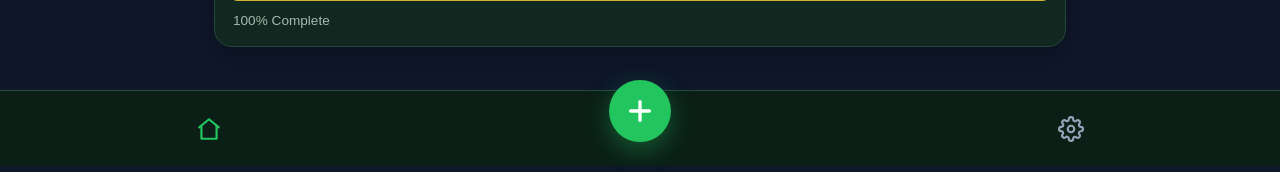
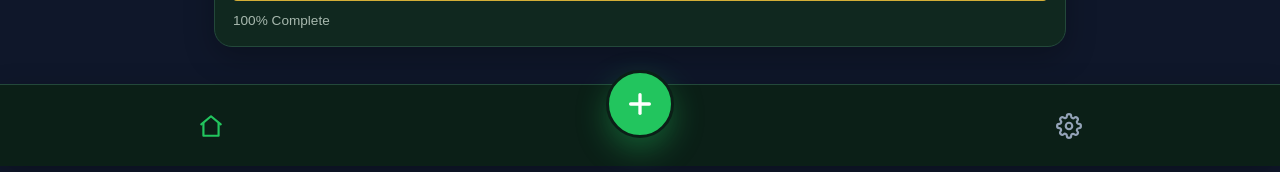
Before and after one commit to dcast-gif/Bet-Tracker, a Next.js app in the folder frontend/: page / in a window 1280 px wide. Shown: the part 634-806 px from the top of the page. Built offline with nearby package versions, Linux system fonts and the light colour scheme.

Commit message:
Update BottomNavigation.tsx

```diff
--- a/frontend/src/components/navigation/BottomNavigation.tsx
+++ b/frontend/src/components/navigation/BottomNavigation.tsx
@@ -1,5 +1,6 @@
 "use client";
 
+import { colors, radius, shadows } from "../../styles/theme";
 import HomeIcon from "./HomeIcon";
 import AddIcon from "./AddIcon";
 import SettingsIcon from "./SettingsIcon";
@@ -24,13 +25,14 @@ export default function BottomNavigation({
         left: 0,
         right: 0,
         bottom: 0,
-        height: "76px",
-        background: "#0B1F17",
-        borderTop: "1px solid #23483A",
+        height: "82px",
+        background: colors.surface,
+        borderTop: `1px solid ${colors.border}`,
         display: "flex",
         justifyContent: "space-around",
         alignItems: "center",
         zIndex: 1000,
+        boxShadow: shadows.soft,
       }}
     >
       <button
@@ -45,16 +47,16 @@ export default function BottomNavigation({
         type="button"
         onClick={onAdd}
         style={{
-          width: "62px",
-          height: "62px",
+          width: "68px",
+          height: "68px",
           borderRadius: "50%",
-          border: "none",
-          background: "#22C55E",
+          border: `3px solid ${colors.surface}`,
+          background: colors.accent,
           display: "flex",
           alignItems: "center",
           justifyContent: "center",
-          transform: "translateY(-18px)",
-          boxShadow: "0 8px 24px rgba(34,197,94,0.35)",
+          transform: "translateY(-22px)",
+          boxShadow: "0 12px 30px rgba(34,197,94,0.35)",
           cursor: "pointer",
         }}
       >
@@ -79,4 +81,7 @@ const buttonStyle: React.CSSProperties = {
   alignItems: "center",
   justifyContent: "center",
   cursor: "pointer",
+  width: "56px",
+  height: "56px",
+  borderRadius: radius.pill,
 };
```
